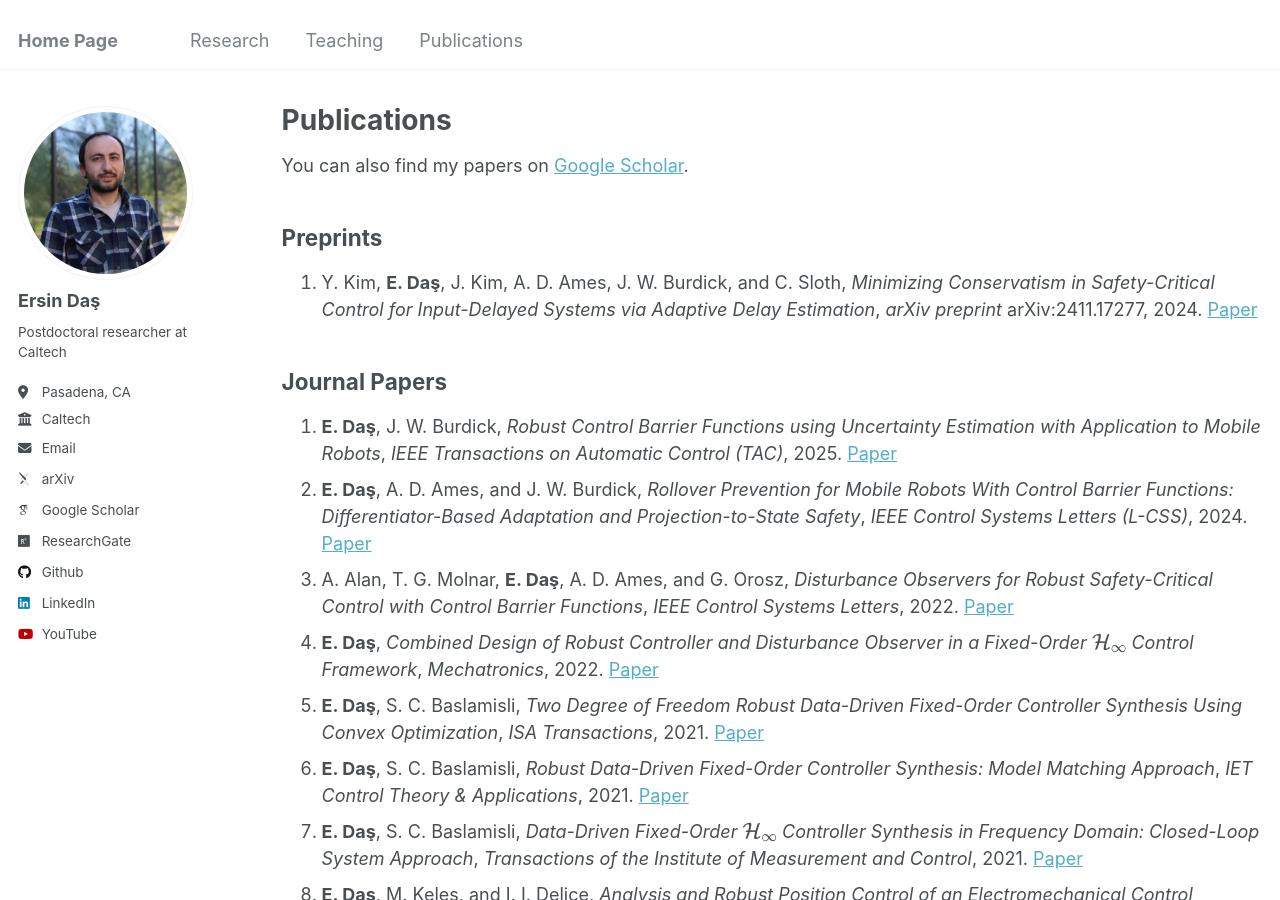
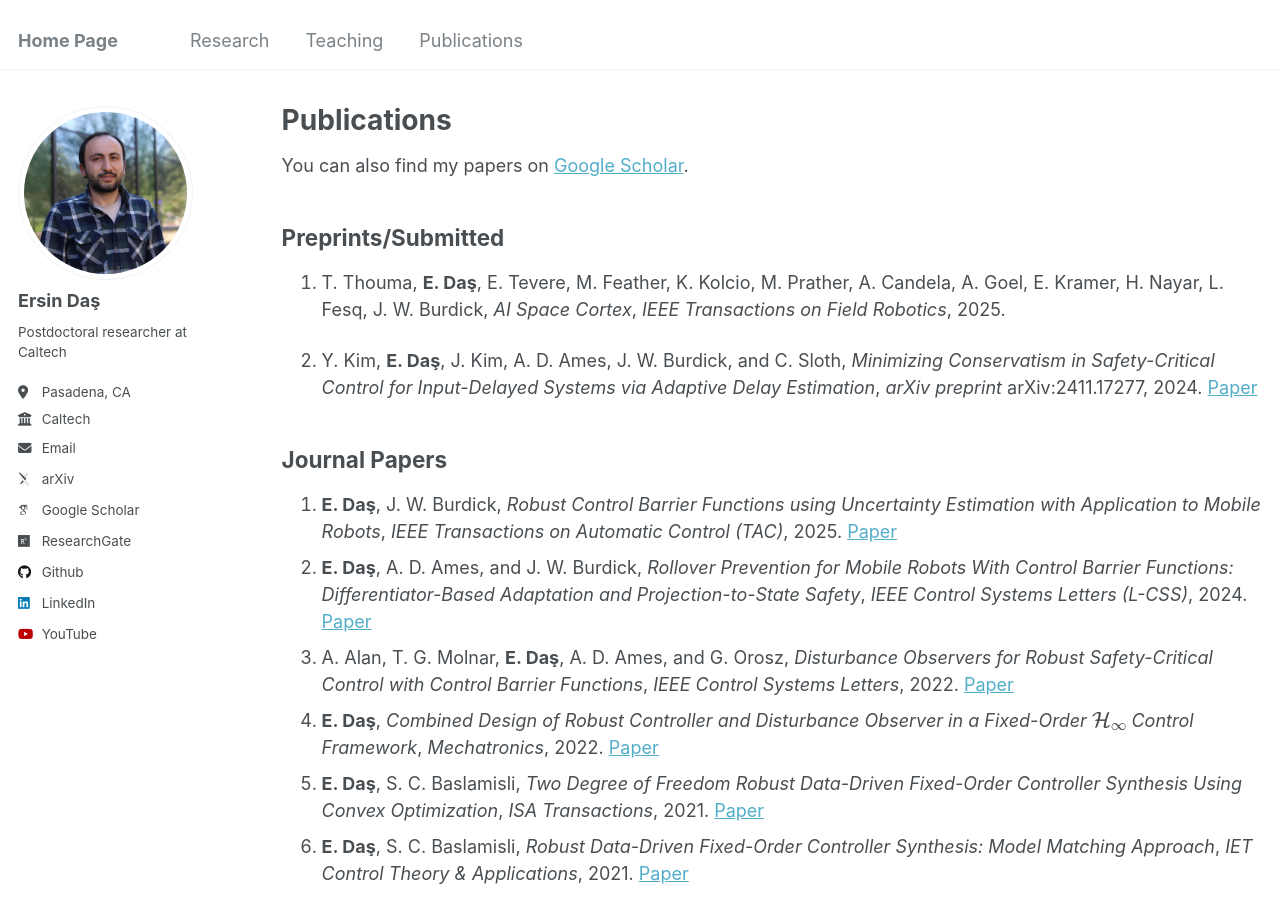
Before and after one commit to ersindas/ersindas.github.io, a Jekyll site: the page built from _pages/publications.md, in a window 1280 px wide and 900 px high. Built offline with Jekyll 4.4.1, drawn with Linux system fonts in a browser that asks for light colours; some web fonts are replaced.

Commit message:
Update publications.md
IEEE TFR

```diff
--- a/_pages/publications.md
+++ b/_pages/publications.md
@@ -7,9 +7,11 @@ author_profile: true
 
  <div class="wordwrap">You can also find my papers on <a href="{{site.author.googlescholar}}">Google Scholar</a>.
 
-## Preprints
+## Preprints/Submitted
 
-1. Y. Kim, **E. Daş**, J. Kim, A. D. Ames, J. W. Burdick, and C. Sloth, *Minimizing Conservatism in Safety-Critical Control for Input-Delayed Systems via Adaptive Delay Estimation*, *arXiv preprint* arXiv:2411.17277, 2024. [Paper](https://arxiv.org/pdf/2411.17277)
+1. T. Thouma, **E. Daş**, E. Tevere, M. Feather, K. Kolcio, M. Prather, A. Candela, A. Goel, E. Kramer, H. Nayar, L. Fesq, J. W. Burdick, *AI Space Cortex*, *IEEE Transactions on Field Robotics*, 2025.
+
+2. Y. Kim, **E. Daş**, J. Kim, A. D. Ames, J. W. Burdick, and C. Sloth, *Minimizing Conservatism in Safety-Critical Control for Input-Delayed Systems via Adaptive Delay Estimation*, *arXiv preprint* arXiv:2411.17277, 2024. [Paper](https://arxiv.org/pdf/2411.17277)
 
 ## Journal Papers
 
```
